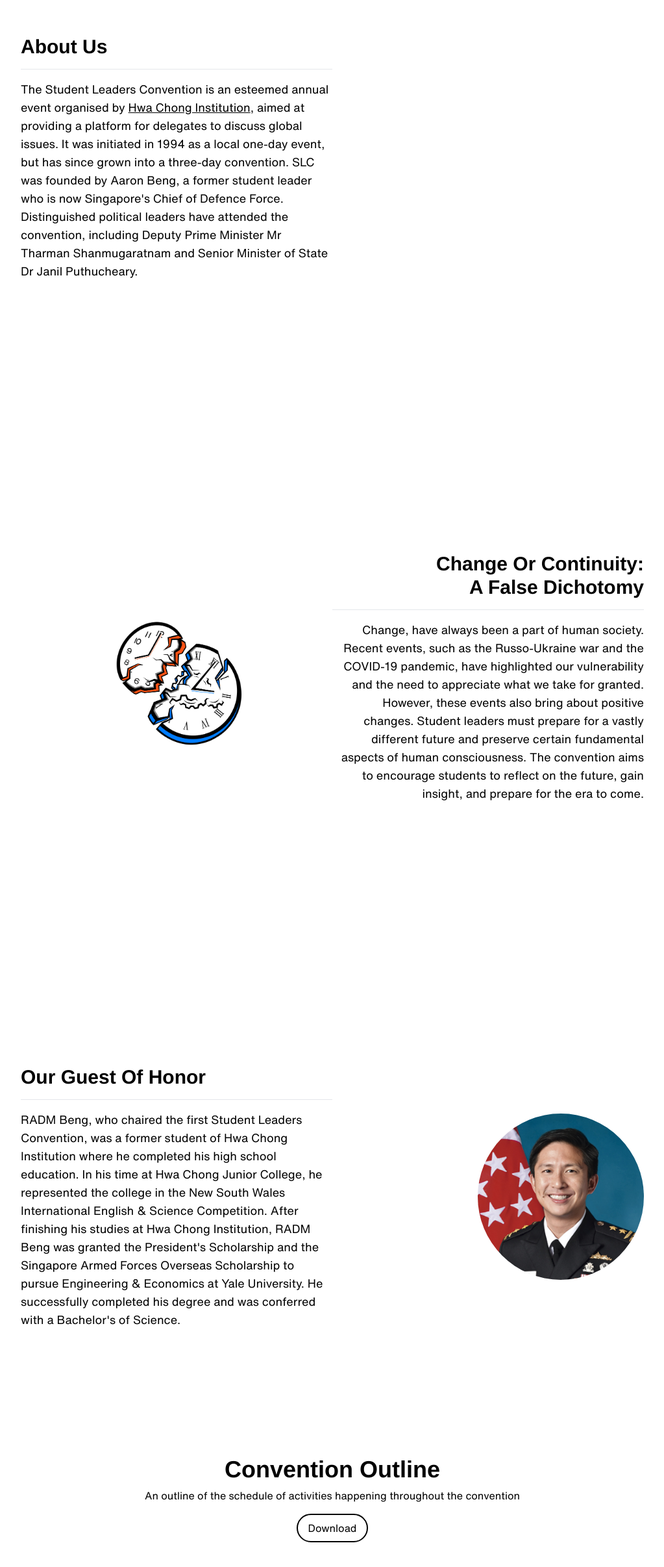
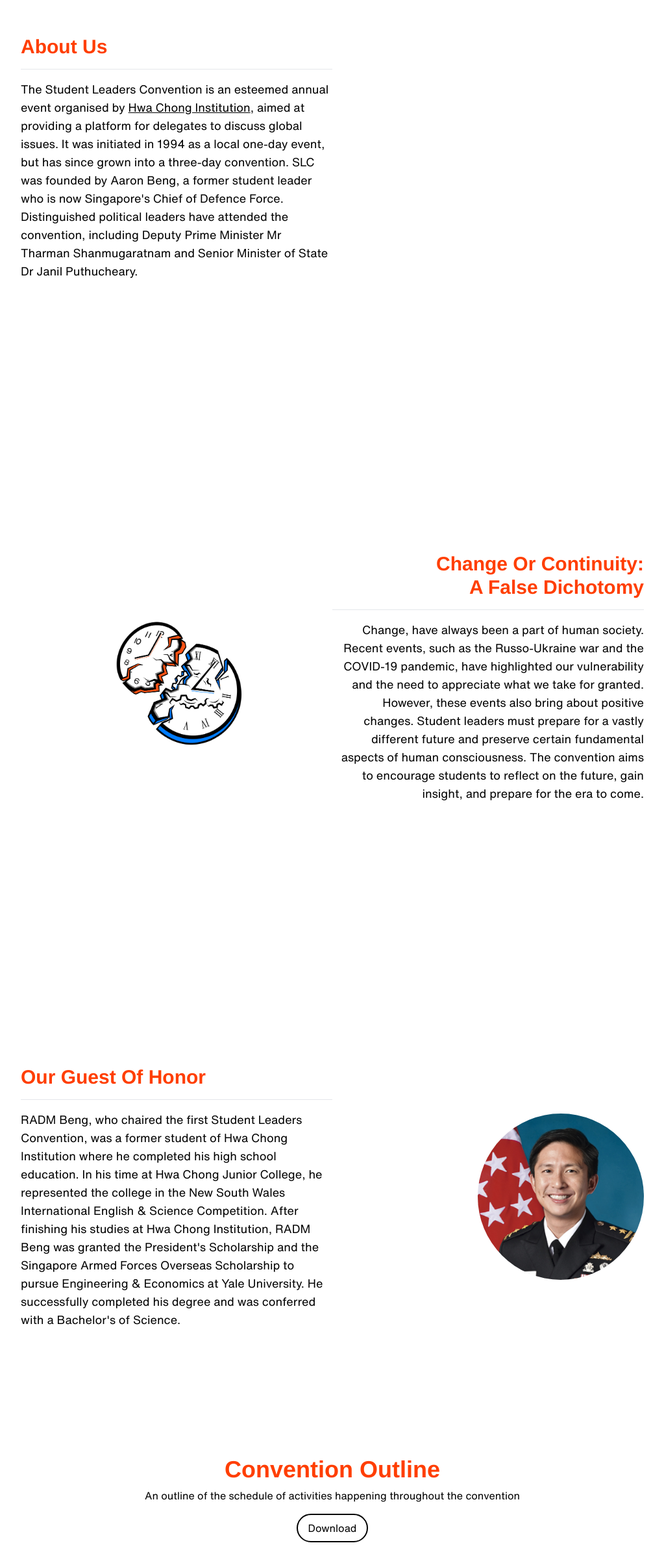
Before and after one commit to vincentcayadi/slc-website, a Next.js app: page / in a window 1280 px wide. Shown: the part 958-3370 px from the top of the page at 65% size, without its empty margins (128-1151 px from the left). Built offline with nearby package versions, Linux system fonts and the light colour scheme.

Commit message:
added colors

```diff
--- a/components/footer.tsx
+++ b/components/footer.tsx
@@ -4,7 +4,7 @@ export default function Footer() {
     <footer className="p-4 mt-4 text-center bg-gray-900 shadow md:px-6 md:py-8">
       <div className="sm:flex sm:items-center sm:justify-between">
         <a href="#" className="flex items-center mb-4 sm:mb-0">
-          <span className="self-center text-lg font-semibold text-left text-white text0 md:text-xl">
+          <span className="self-center text-lg font-semibold text-left text-white md:text-xl">
             28<sup>th</sup> Student Leaders Convention
           </span>
         </a>
--- a/pages/index.tsx
+++ b/pages/index.tsx
@@ -6,7 +6,6 @@ import Head from "next/head";
 import Footer from "../components/footer";
 import Guest from "../public/aaron-beng.png";
 
-import SLC_PRIMARY from "../public/logo.png";
 import SLC from "../public/slc-small.png";
 import OneTeam from "../public/one.svg";
 import BigLogo from "../public/test1.png";
@@ -58,7 +57,7 @@ const Home = () => {
           id="about"
         >
           <div>
-            <h1 className="mt-12 text-3xl font-bold text-left lg:mt-0">
+            <h1 className="mt-12 text-3xl font-bold text-left lg:mt-0 text-slcOrange">
               About Us
             </h1>
             <hr className="my-4"></hr>
@@ -87,21 +86,21 @@ const Home = () => {
               <Image src={SLC} alt="logo" className="w-64" />
             </div>
             <div>
-              <h1 className="text-lg font-bold text-center md:text-3xl lg:text-right">
+              <h1 className="text-lg font-bold text-center md:text-3xl lg:text-right text-slcOrange">
                 Change Or Continuity:{" "}
                 <span className="block">A False Dichotomy</span>
               </h1>
               <hr className="my-4"></hr>
               <p className="text-sm text-center lg:text-right lg:text-lg">
-                Change, have always been a part of human society.
-                Recent events, such as the Russo-Ukraine war and the COVID-19
-                pandemic, have highlighted our vulnerability and the need to
-                appreciate what we take for granted. However, these events also
-                bring about positive changes. Student leaders must prepare for a
-                vastly different future and preserve certain fundamental aspects
-                of human consciousness. The convention aims to encourage
-                students to reflect on the future, gain insight, and prepare for
-                the era to come.
+                Change, have always been a part of human society. Recent events,
+                such as the Russo-Ukraine war and the COVID-19 pandemic, have
+                highlighted our vulnerability and the need to appreciate what we
+                take for granted. However, these events also bring about
+                positive changes. Student leaders must prepare for a vastly
+                different future and preserve certain fundamental aspects of
+                human consciousness. The convention aims to encourage students
+                to reflect on the future, gain insight, and prepare for the era
+                to come.
               </p>
             </div>
           </div>
@@ -114,11 +113,10 @@ const Home = () => {
               alt="aaron-beng"
             />
             <div className="m-auto">
-              <h1 className="text-3xl font-bold text-center lg:text-left">
+              <h1 className="text-3xl font-bold text-center lg:text-left text-slcOrange">
                 Our Guest Of Honor
               </h1>
               <hr className="my-4"></hr>
-
               <p className="text-sm text-center lg:text-left lg:text-lg">
                 RADM Beng, who chaired the first Student Leaders Convention, was
                 a former student of Hwa Chong Institution where he completed his
@@ -136,21 +134,21 @@ const Home = () => {
         </section>
         <section className="grid my-12 lg:my-0 place-items-centerr">
           <div>
-            <h1 className="mb-2 text-3xl font-bold text-center lg:text-4xl">
+            <h1 className="mb-2 text-3xl font-bold text-center lg:text-4xl text-slcOrange">
               Convention Outline
             </h1>
             <p>
               An outline of the schedule of activities happening throughout the
               convention
             </p>
-            <button className="px-4 py-2 my-4 text-black transition-colors duration-500 ease-in-out bg-transparent border-2 border-black rounded-full hover:bg-black hover:text-white">
+            <button className="px-4 py-2 my-4 text-black transition-colors duration-300 ease-in-out bg-transparent border-2 border-black rounded-full hover:bg-black hover:text-white">
               Download
             </button>
           </div>
         </section>
         <section className="grid my-12 lg:my-0 lg:h-screen place-items-center">
           <div>
-            <h1 className="mb-2 text-3xl font-bold text-center lg:text-4xl">
+            <h1 className="mb-2 text-3xl font-bold text-center lg:text-4xl text-slcOrange">
               Convention Dates
             </h1>
             <hr className="my-2"></hr>
@@ -166,24 +164,24 @@ const Home = () => {
             <hr></hr>
             <div className="grid grid-cols-3 gap-8 my-2">
               <button
-                className={`text-lg ${
-                  selectedTabDates === "firstDay" ? "font-bold" : ""
+                className={`text-lg text-slcBlue ${
+                  selectedTabDates === "firstDay" ? "font-bold " : ""
                 }`}
                 onClick={() => handleDateClick("firstDay")}
               >
                 Day 1
               </button>
               <button
-                className={`text-lg ${
-                  selectedTabDates === "secondDay" ? "font-bold" : ""
+                className={`text-lg text-slcBlue ${
+                  selectedTabDates === "secondDay" ? "font-bold " : ""
                 }`}
                 onClick={() => handleDateClick("secondDay")}
               >
                 Day 2
               </button>
               <button
-                className={`text-lg ${
-                  selectedTabDates === "thirdDay" ? "font-bold" : ""
+                className={`text-lg text-slcBlue ${
+                  selectedTabDates === "thirdDay" ? "font-bold " : ""
                 }`}
                 onClick={() => handleDateClick("thirdDay")}
               >
@@ -216,7 +214,7 @@ const Home = () => {
         <section className="grid my-12 lg:my-0 lg:h-screen place-items-center">
           <div className="hidden lg:block">
             <div className="grid text-center place-items-center">
-              <h1 className="mb-8 text-4xl font-bold text-center">
+              <h1 className="mb-8 text-4xl font-bold text-center text-slcOrange">
                 Organising Committee
               </h1>
               <div className="grid grid-cols-4 gap-8">
--- a/tailwind.config.js
+++ b/tailwind.config.js
@@ -7,6 +7,10 @@ module.exports = {
   ],
   theme: {
     extend: {
+      colors: {
+        slcOrange: "#ff3e00",
+        slcBlue: "#007cff",
+      },
       textColor: { skin: { base: "var(--color-text-base)" } },
     },
     fontFamily: { sans: ["Helvetica", "sans-serif"] },
```
